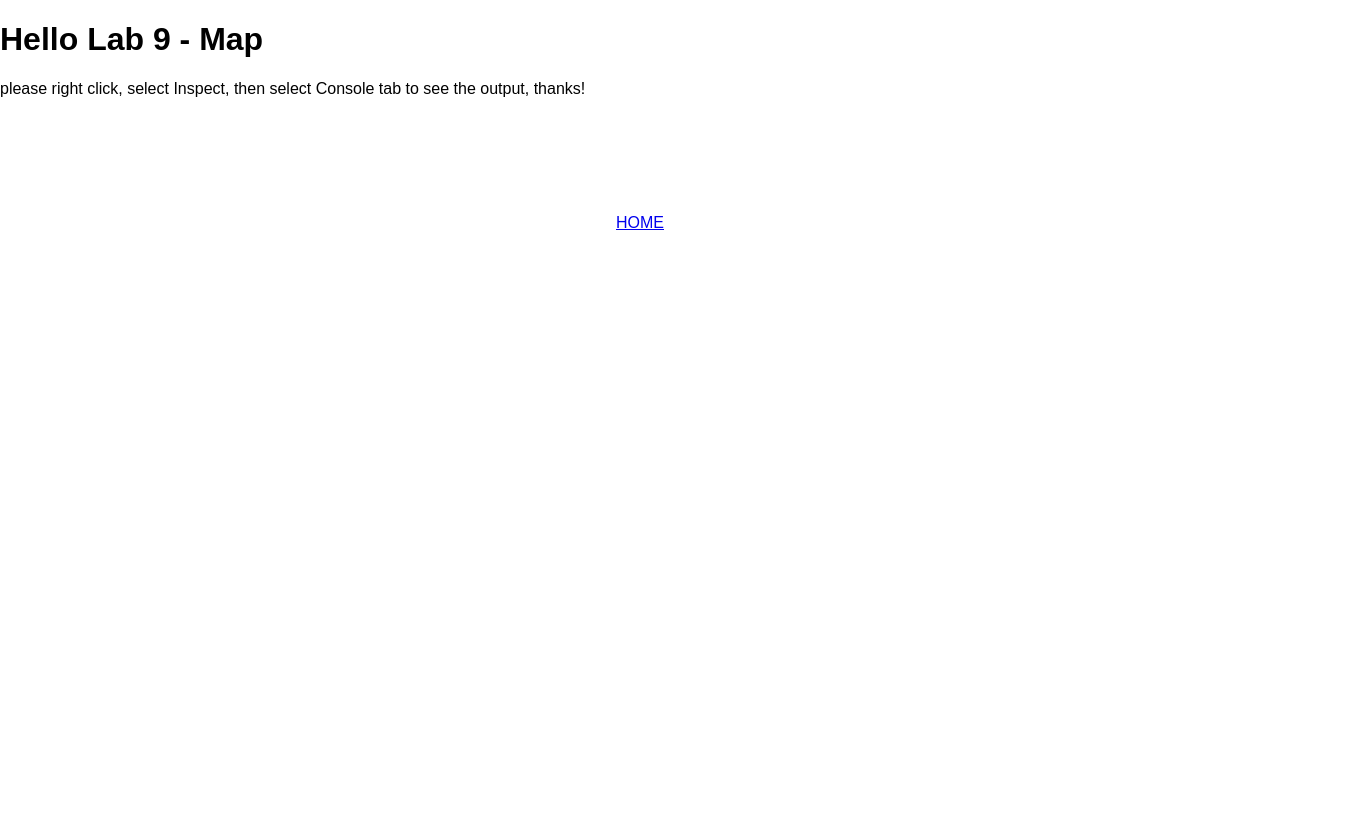
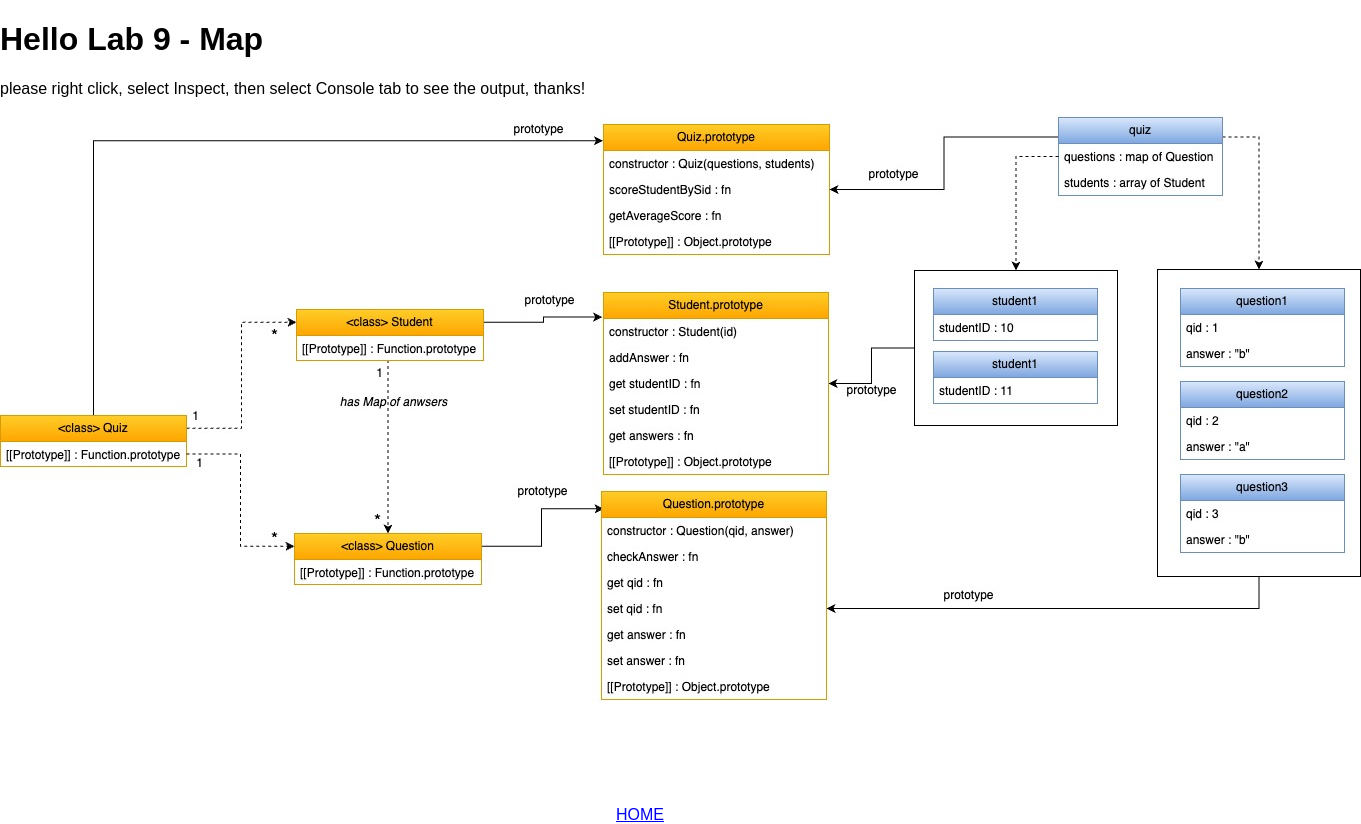
Before and after one commit to vantypham/wap, a plain HTML site: page lab9/lab9.html in a window 1280 px wide. Shown: the whole page, 1361 px wide, since content can reach past the window. Before the commit the page ends 800 px from the top, so only its background shows below. Drawn offline with Linux system fonts and the light colour scheme.

Commit message:
lab9 adds diagrams

```diff
--- a/lab9/lab9.html
+++ b/lab9/lab9.html
@@ -12,6 +12,7 @@
 
     <p>please right click, select Inspect, then select Console tab to see the output, thanks! </p>
 
+    <img src="Diagram.jpg" alt="diagram">
     <!-- footer -->
     <footer class="myfooterl">
         <a href="/wap/index.html">HOME</a>
```
Also changed, not shown: lab8/lab8.html (+1 -1 lines).
